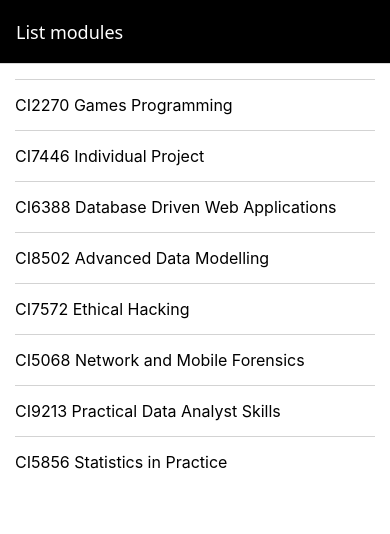
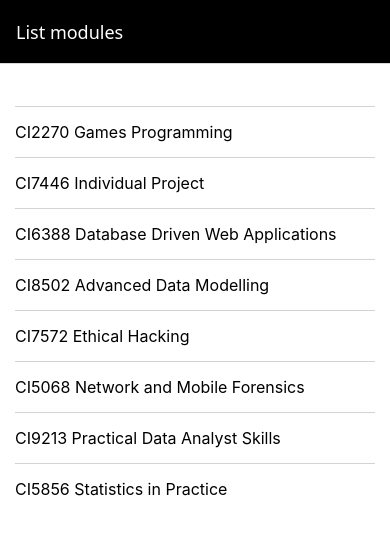
Before and after one commit to eisahmckoy171-cyber/crudler, a React Native app: screen /ModuleListScreen in a window 390 px wide. Shown: the top 534 px of the page. Built offline with nearby package versions, Linux system fonts and the light colour scheme.

Commit message:
Deleted items from my CRUDL list and created my CRUDL the screen (#3)

```diff
--- /dev/null
+++ b/src/components/UI/RenderCount.js
@@ -0,0 +1,24 @@
+import { useRef } from "react";
+import { StyleSheet, Text, View } from "react-native";
+
+const RenderCount = ({  backgroundColor = "dogerblue",  fontColor = "white",}) => {
+  // Initialisations ---------------------
+  // State -------------------------------
+  const renderCount = useRef(0);
+  renderCount.current += 1;
+  // Handlers ----------------------------
+  // View --------------------------------
+  return (
+    <Text style={[styles.count, { backgroundColor, color: fontColor }]}>
+      Number of renders: {renderCount.current}
+    </Text>
+  );
+};
+
+const styles = StyleSheet.create({
+  count: {
+    padding: 5,
+  },
+});
+
+export default RenderCount;
--- /dev/null
+++ b/src/components/entity/modules/ModuleItem.js
@@ -0,0 +1,32 @@
+import { Pressable, StyleSheet, Text, View } from "react-native";
+
+const ModuleItem = ({ module, onSelect }) => {
+  // Initialisations ---------------------
+  // State -------------------------------
+  // Handlers ----------------------------
+  const handleSelect = () => onSelect(module);
+
+  // View --------------------------------
+  return (
+    <Pressable onPress={() => onSelect(module)}>
+      <View style={styles.item}>
+        <Text style={styles.text}>
+          {module.ModuleCode} {module.ModuleName}
+        </Text>
+      </View>
+    </Pressable>
+  );
+};
+
+const styles = StyleSheet.create({
+  item: {
+    paddingVertical: 15,
+    borderTopWidth: 1,
+    borderColor: "lightgray",
+  },
+  text: {
+    fontSize: 16,
+  },
+});
+
+export default ModuleItem;
--- /dev/null
+++ b/src/components/entity/modules/ModuleList.js
@@ -0,0 +1,20 @@
+import { ScrollView, StyleSheet } from "react-native";
+import ModuleItem from "./ModuleItem";
+
+const ModuleList = ({ modules, onSelect }) => {
+  // Initialisations ---------------------
+  // State -------------------------------
+  // Handlers ----------------------------
+  // View --------------------------------
+  return (
+    <ScrollView style={styles.container}>
+      {modules.map((module) => {
+        return <ModuleItem key={module.ModuleCode} module={module} onSelect={onSelect} />;
+      })}
+    </ScrollView>
+  );
+};
+
+const styles = StyleSheet.create({});
+
+export default ModuleList;
--- /dev/null
+++ b/src/components/entity/modules/ModuleView.js
@@ -0,0 +1,52 @@
+import { StyleSheet, Text, View } from "react-native";
+import FullWidthImage from "react-native-fullwidth-image";
+
+const ModuleView = ({ module }) => {
+  // Initialisations ---------------------
+  // State -------------------------------
+  // Handlers ----------------------------
+
+  // View --------------------------------
+  return (
+    <View style={styles.container}>
+      <FullWidthImage
+        source={{ uri: module.ModuleImage }}
+        style={styles.image}
+      />
+      <View style={styles.infoTray}>
+        <Text style={styles.boldText}>
+          {module.ModuleCode} {module.ModuleName}
+        </Text>
+        <Text style={styles.text}>Level {module.ModuleLevel}</Text>
+        <Text style={styles.text}>
+          {module.ModuleLeaderName}
+          <Text style={styles.dimText}>(Module Leader)</Text>
+        </Text>
+      </View>
+    </View>
+  );
+};
+
+const styles = StyleSheet.create({
+  container: {
+    gap: 15,
+  },
+  image: {
+    borderRadius: 3,
+  },
+  infoTray: {
+    gap: 5,
+  },
+  text: {
+    fontSize: 16,
+  },
+  boldText: {
+    fontSize: 16,
+    fontWeight: "bold",
+  },
+  dimText: {
+    color: "grey",
+  },
+});
+
+export default ModuleView;
--- a/src/components/screens/ModuleListScreen.js
+++ b/src/components/screens/ModuleListScreen.js
@@ -1,45 +1,30 @@
-import { Pressable, ScrollView, StyleSheet, Text, View } from "react-native";
+import { useState } from "react";
+import { StyleSheet } from "react-native";
 import Screen from "../layout/Screen";
+import ModuleList from "../entity/modules/ModuleList.js";
+import RenderCount from "../UI/RenderCount.js";
 
 import initialModules from "../../data/modules.js";
 
-const ModuleListScreen = () => {
+const ModuleListScreen = ({ navigation }) => {
   // Initialisations ---------------------
-  const modules = initialModules;
+  // State -------------------------------
+  const [modules, setModules] = useState(initialModules);
 
-  // State -------------------------------
   // Handlers ----------------------------
-  const handleSelect = () => alert("Item selected");
+  const handleselct = (module) => navigation.navigate("ModuleViewScreen", { module });
+  const handleDelete = (module) =>
+    setModules(modules.filter((item) => item.ModuleID !== module.ModuleID));
+
   // View --------------------------------
   return (
     <Screen>
-      <ScrollView style={styles.container}>
-        {modules.map((module) => {
-          return (
-            <Pressable key={module.ModuleCode} onPress={handleSelect}>
-              <View style={styles.item}>
-                <Text style={styles.text}>
-                  {module.ModuleCode} {module.ModuleName}
-                </Text>
-              </View>
-            </Pressable>
-          );
-        })}
-      </ScrollView>
+      <RenderCount />
+      <ModuleList modules={modules} onSelect={handleselct} />
     </Screen>
   );
 };
 
-const styles = StyleSheet.create({
-  container: {},
-  item: {
-    paddingVertical: 15,
-    borderTopWidth: 1,
-    borderColor: "lightgray",
-  },
-  text: {
-    fontSize: 16,
-  },
-});
+const styles = StyleSheet.create({});
 
 export default ModuleListScreen;
--- a/src/components/screens/ModuleViewScreen.js
+++ b/src/components/screens/ModuleViewScreen.js
@@ -1,14 +1,17 @@
-import { StyleSheet, Text } from "react-native";
+import { StyleSheet } from "react-native";
 import Screen from "../layout/Screen";
+import ModuleView from "../entity/modules/ModuleView";
 
-const ModuleViewScreen = () => {
+const ModuleViewScreen = ({ navigate, route }) => {
   // Initialisations ---------------------
+  const { module } = route.params;
+
   // State -------------------------------
   // Handlers ----------------------------
   // View --------------------------------
   return (
     <Screen>
-      <Text>View</Text>
+      <ModuleView module={module} />
     </Screen>
   );
 };
```
Also changed, not shown: package.json (+6 -2 lines), 1 other file (tests, documents, lock files or other folders).
